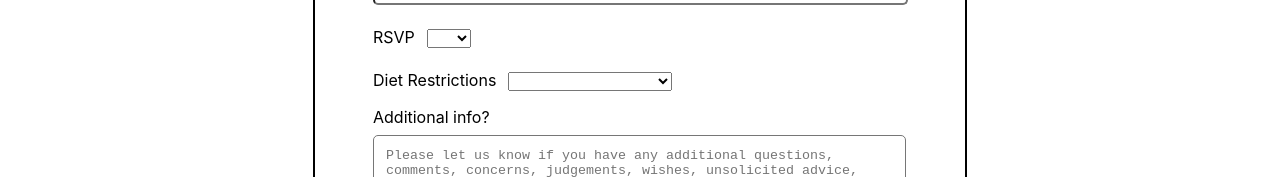
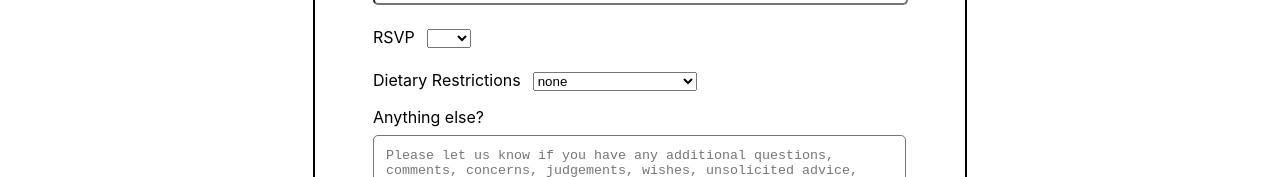
Before and after one commit to rupp-colin/wedding-client, a React (Create React App) app: page /rsvp in a window 1280 px wide. Shown: the part 527-704 px from the top of the page. Built offline with nearby package versions, Linux system fonts and the light colour scheme.

Commit message:
changes dietaryRestriction options

```diff
--- a/src/components/RSVPForm.js
+++ b/src/components/RSVPForm.js
@@ -47,12 +47,11 @@ const RSVPForm = ({
       </label>
     </div>
     <div className="form-field">
-      <label>Diet Restrictions
+      <label>Dietary Restrictions
         <Field
           component="select"
           className="drop-down"
           name="dietaryRestrictions" >
-          <option value="none"></option>
           <option value="none">none</option>
           <option value="vegetarian">vegetarian</option>
           <option value="vegan">vegan</option>
@@ -63,7 +62,7 @@ const RSVPForm = ({
       </label>
     </div>
     <div className="form-field">
-      <label>Additional info?</label>
+      <label>Anything else?</label>
         <Field
           id="message-box"
           component="textarea"
```
